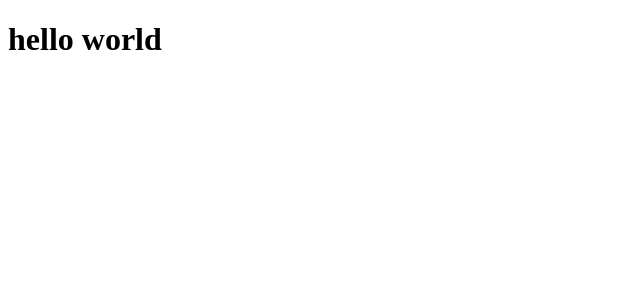
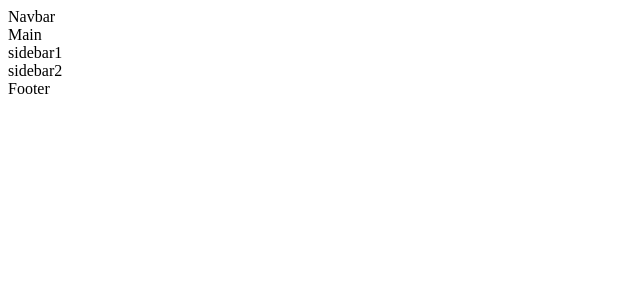
Before and after one commit to srinija1111/react-training, a React (Create React App) app: page / in a window 1280 px wide. Shown: the top 300 px of the page, without its empty margins (0-640 px from the left). Built offline with nearby package versions, Linux system fonts and the light colour scheme.

Commit message:
pushing files to repository

```diff
--- a/src/App.js
+++ b/src/App.js
@@ -1,9 +1,21 @@
 
-function App() {
+import React from 'react'
+import Navbar from './Navbar'
+import Main from './Main'
+import Sidebar1 from './Sidebar1'
+import Sidebar2 from './Sidebar2'
+import Footer from './Footer'
+const App = () => {
 
-  return (
+ return (
     <div className="App">
-      <h1>hello world</h1>
+      <Navbar/>
+      <Main/>
+      <div className="sidebar">
+        <Sidebar1/>
+        <Sidebar2/>
+      </div>
+      <Footer/>
     </div>
   );
 }
--- /dev/null
+++ b/src/Footer.jsx
@@ -0,0 +1,9 @@
+import React from 'react'
+
+const Footer = () => {
+  return (
+    <div>Footer</div>
+  )
+}
+
+export default Footer
--- /dev/null
+++ b/src/Main.jsx
@@ -0,0 +1,9 @@
+import React from 'react'
+
+const Main = () => {
+  return (
+    <div>Main</div>
+  )
+}
+
+export default Main
--- /dev/null
+++ b/src/Navbar.jsx
@@ -0,0 +1,9 @@
+import React from 'react'
+
+const Navbar = () => {
+  return (
+    <div>Navbar</div>
+  )
+}
+
+export default Navbar
--- /dev/null
+++ b/src/Sidebar1.jsx
@@ -0,0 +1,9 @@
+import React from 'react'
+
+const sidebar1 = () => {
+  return (
+    <div>sidebar1</div>
+  )
+}
+
+export default sidebar1
--- /dev/null
+++ b/src/Sidebar2.jsx
@@ -0,0 +1,9 @@
+import React from 'react'
+
+const sidebar2 = () => {
+  return (
+    <div>sidebar2</div>
+  )
+}
+
+export default sidebar2
```
Also changed, not shown: src/global.css (added).
